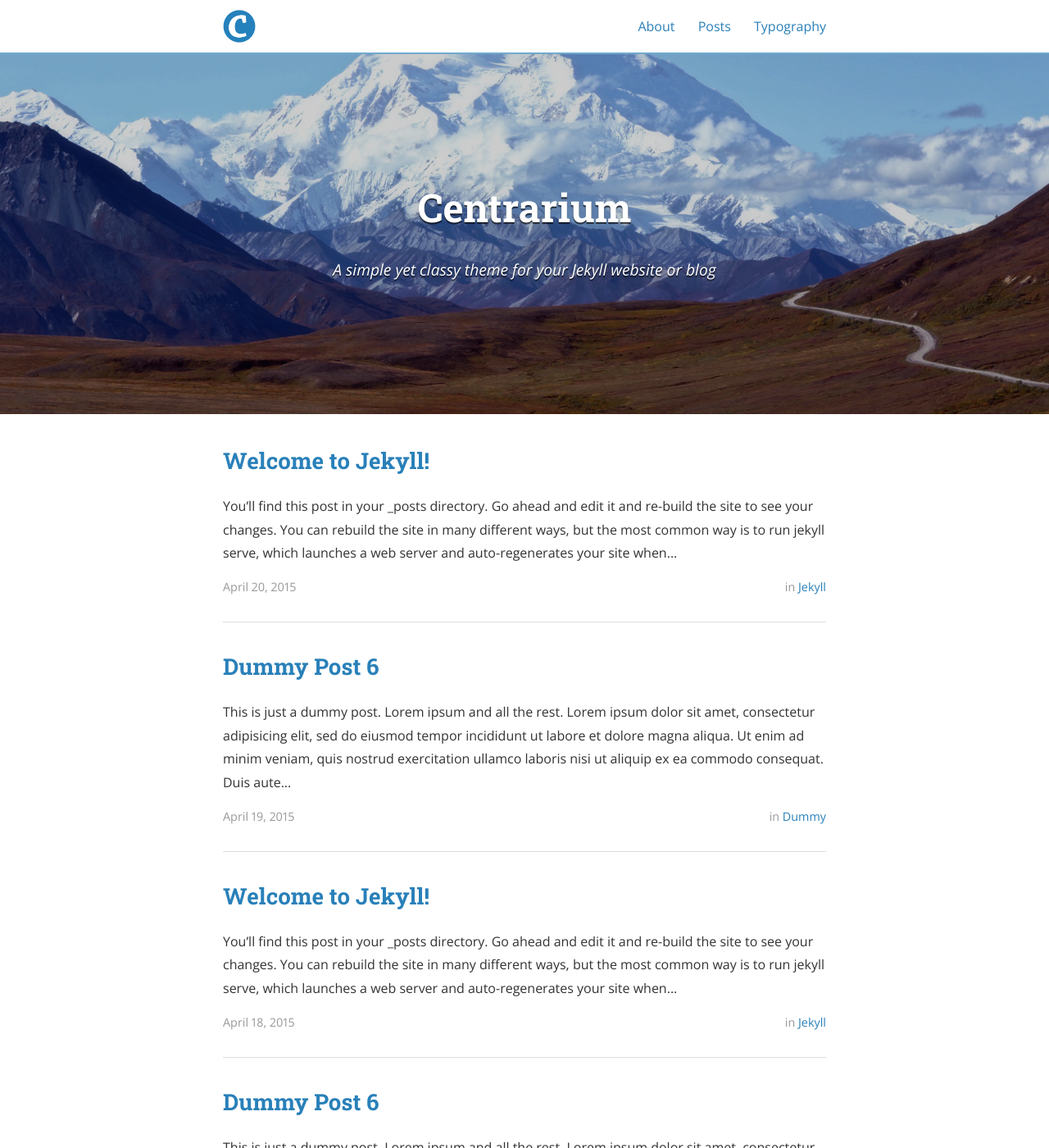
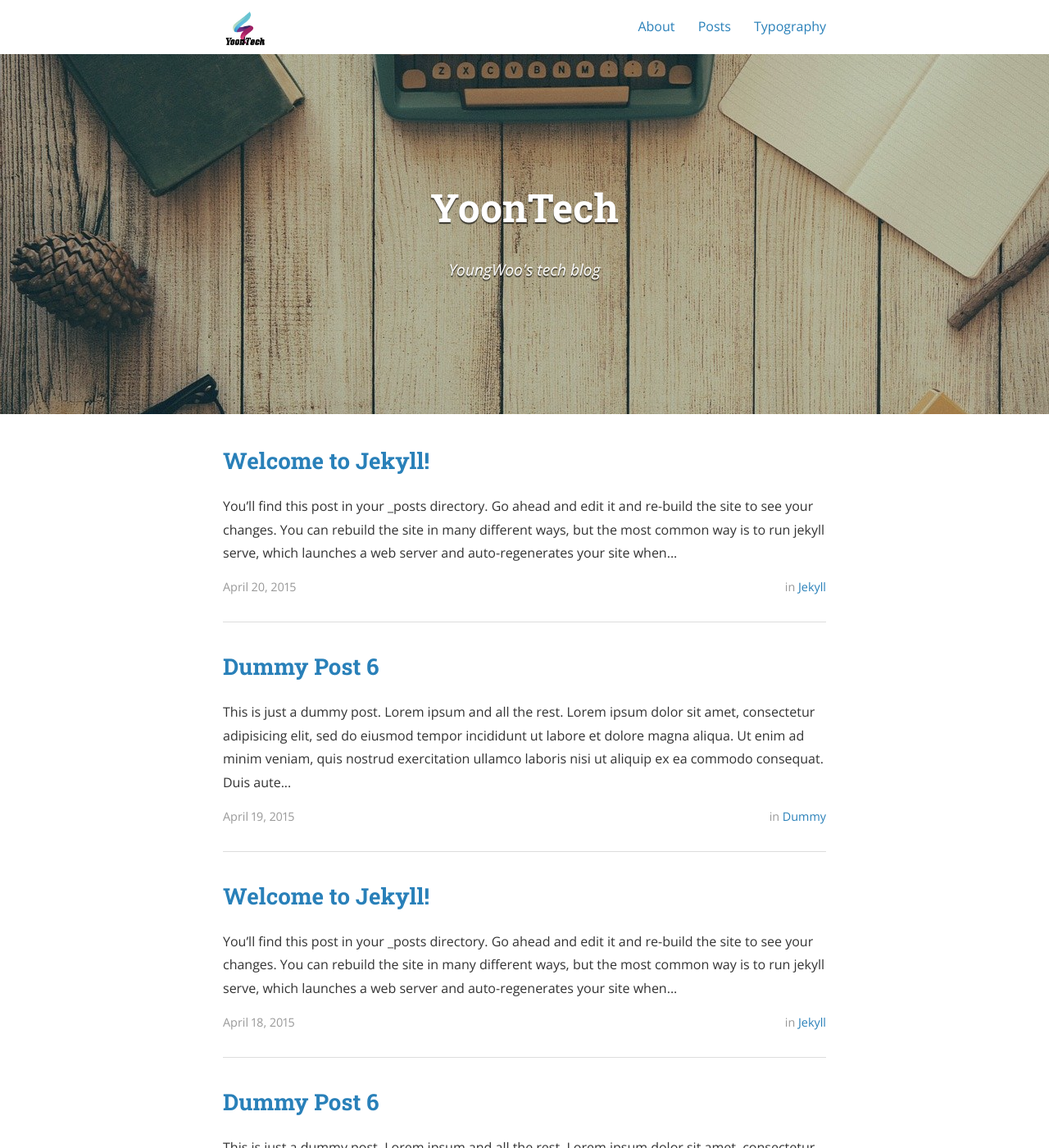
Before and after one commit to yoonwoo123/yoonwoo123.github.io, a Jekyll site: the page built from index.html, in a window 1280 px wide and 1400 px high. Shown: the whole window at 82% size. Built offline with Jekyll 4.4.1, drawn with Linux system fonts in a browser that asks for light colours; nearby versions of some CDN libraries; the list of posts is cut into pages by our own code; some of the changed text lies outside the part shown.

Commit message:
blog customize - cover_img, logo_img

```diff
--- a/_config.yml
+++ b/_config.yml
@@ -9,19 +9,19 @@ exclude:
   - "/vendor/"
 
 # Site settings
-title: Centrarium
-subtitle: "A simple yet classy theme for your Jekyll website or blog"
-email: blcentra@gmail.com
-name: Ben Centra
+title: YoonTech
+subtitle: "YoungWoo's tech blog"
+email: dbsduddn208@gmail.com
+name: Yoon YoungWoo
 description: >
-  A simple yet classy theme for your Jekyll website or blog.
+  Thinking...
 # Base URL of site (i.e. /blog). It should always start with a slash,
 # and never end with a slash. Set it to a blank value if hosting at the
 # root of your server.
 baseurl: "" # the subpath of your site, e.g. /blog/
 url: "https://yoonwoo123.github.io/" # the base hostname & protocol for your site
-cover: "/assets/header_image.jpg"
-logo: "/assets/logo.png"
+cover: "/assets/my_header.jpg"
+logo: "/assets/mylogo.png"
 
 # Build settings
 markdown: kramdown
@@ -78,31 +78,31 @@ descriptions:
 social:
   - name: Twitter
     icon: twitter
-    username: TheBenCentra
-    url: https://twitter.com/TheBenCentra
+    username: twitter
+    url: https://twitter.com/
     desc: Follow me on Twitter
     share: true
 
   - name: Facebook
     icon: facebook
-    username: thebencentra
-    url: ""
+    username: fb
+    url: "https://facebook.com"
     desc: Friend me on Facebook
     share: true
 
   - name: GitHub
     icon: github
-    username: bencentra
-    url: https://github.com/bencentra
+    username: yoonwoo123
+    url: https://github.com/yoonwoo123
     desc: Fork me on GitHub
     share: false
 
-  - name: LinkedIn
-    icon: linkedin
-    username: Ben Centra
-    url: https://www.linkedin.com/pub/ben-centra/47/769/60a
-    desc: Connect with me on LinkedIn
-    share: true
+  # - name: LinkedIn
+  #   icon: linkedin
+  #   username: Ben Centra
+  #   url: https://www.linkedin.com/pub/ben-centra/47/769/60a
+  #   desc: Connect with me on LinkedIn
+  #   share: true
 
   - name: Google+
     icon: google-plus
@@ -192,12 +192,12 @@ social:
 # These are for automatically generating sharing metadata for FB and Twitter
 # OS Protocol is for sharing the source of your site, if you're interested. For more, see osprotocol.com
 protocols:
-    fb_image: "/assets/logo.png"
+    fb_image: "/assets/mylogo.png"
     fb_image_width: 612
     fb_image_height: 605
     fb_image_type: "image/png"
 
-    twitter_image: "/assets/logo.png"
+    twitter_image: "/assets/mylogo.png"
 
     os_repo: "https://github.com/bencentra/centrarium.com"
     os_rcs_type: "git"
--- a/_sass/_layout.scss
+++ b/_sass/_layout.scss
@@ -16,7 +16,6 @@ $desktop: $b1;
 html, body {
 	margin: 0;
 	padding: 0;
-	width: 100%;
 }
 
 ol.default {
@@ -85,11 +84,13 @@ pre code.hljs {
 .site-header-container, .post-header-container {
 	width: 100%;
 	text-align: center;
+
 	&.has-cover {
 		color: $white;
 		text-shadow: 0 2px 1px rgba(0,0,0,0.67) !important;
 		background-position: 50% 50%;
 		background-size: cover;
+		background-repeat: no-repeat;
 		.title {
 			font-size: modular-scale(6);
 		}
@@ -113,7 +114,7 @@ pre code.hljs {
 *	Header
 */
 .navigation {
-	box-shadow: 0 2px $highlight-color;
+	// box-shadow: 0 2px $highlight-color;
 	padding: 0 1em;
 	margin: 0;
 	// Remove this to make header scrollable again
@@ -150,7 +151,7 @@ pre code.hljs {
     	padding-left: $em-base;
     }
     img {
-      max-height: 2.5em;
+      max-height: 3em;
       margin-top: 0.75em;
       padding-right: 1em;
     }
@@ -257,7 +258,8 @@ pre code.hljs {
 	.site-header-container {
 		color: $white;
 		text-shadow: 0 2px 1px rgba(0,0,0,0.33);
-		background-color: $highlight-color;
+		background-color: white;
+		// background-color: $highlight-color;
 		.site-header{
 			.title {
 				font-size: modular-scale(6);
@@ -374,7 +376,7 @@ pre code.hljs {
 .site-footer {
 	$link-color: $white;
 	padding: 1em 1em 2em 1em;
-	background-color: $highlight-color;
+	// background-color: $highlight-color;
 	color: $white;
 	a {
 	  color: $link-color;
```
Also changed, not shown: README.md, assets/my_header.jpg (added), assets/mylogo.png (added).
